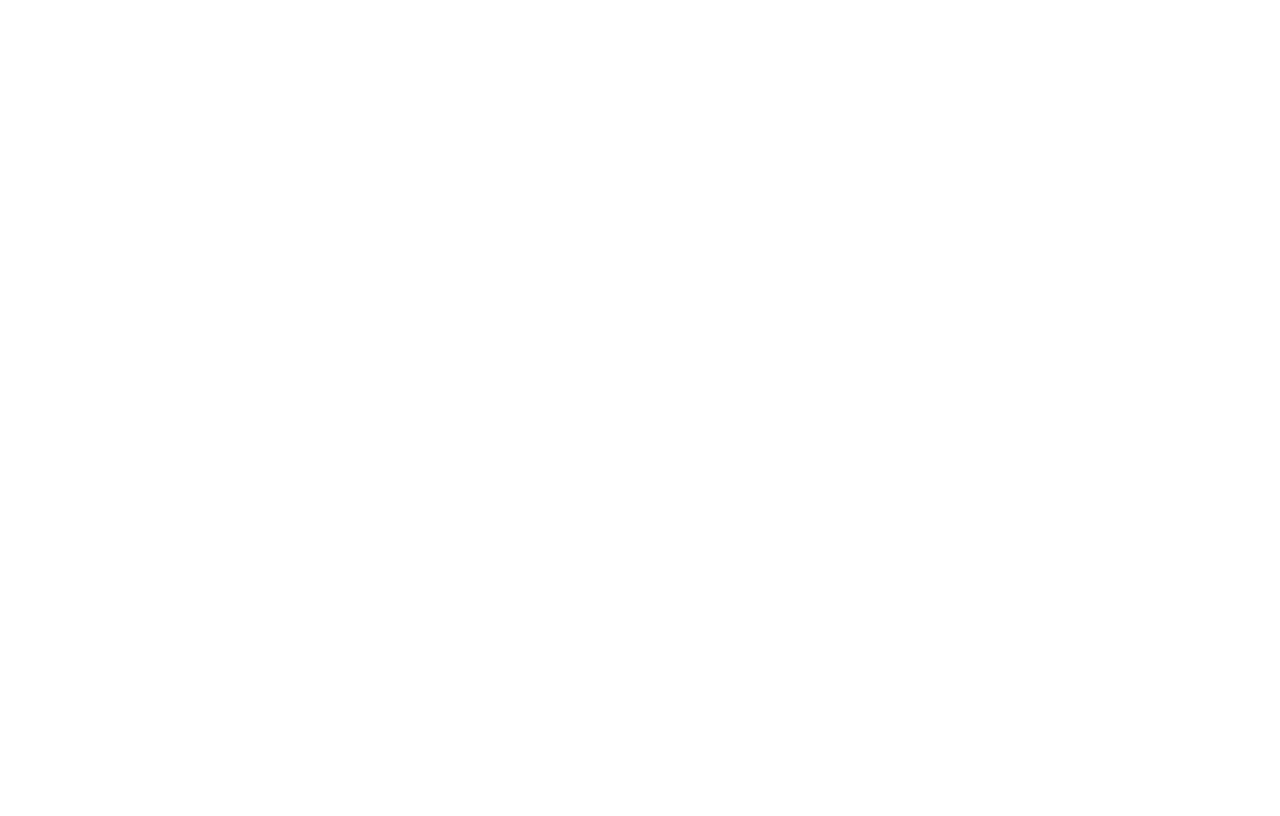
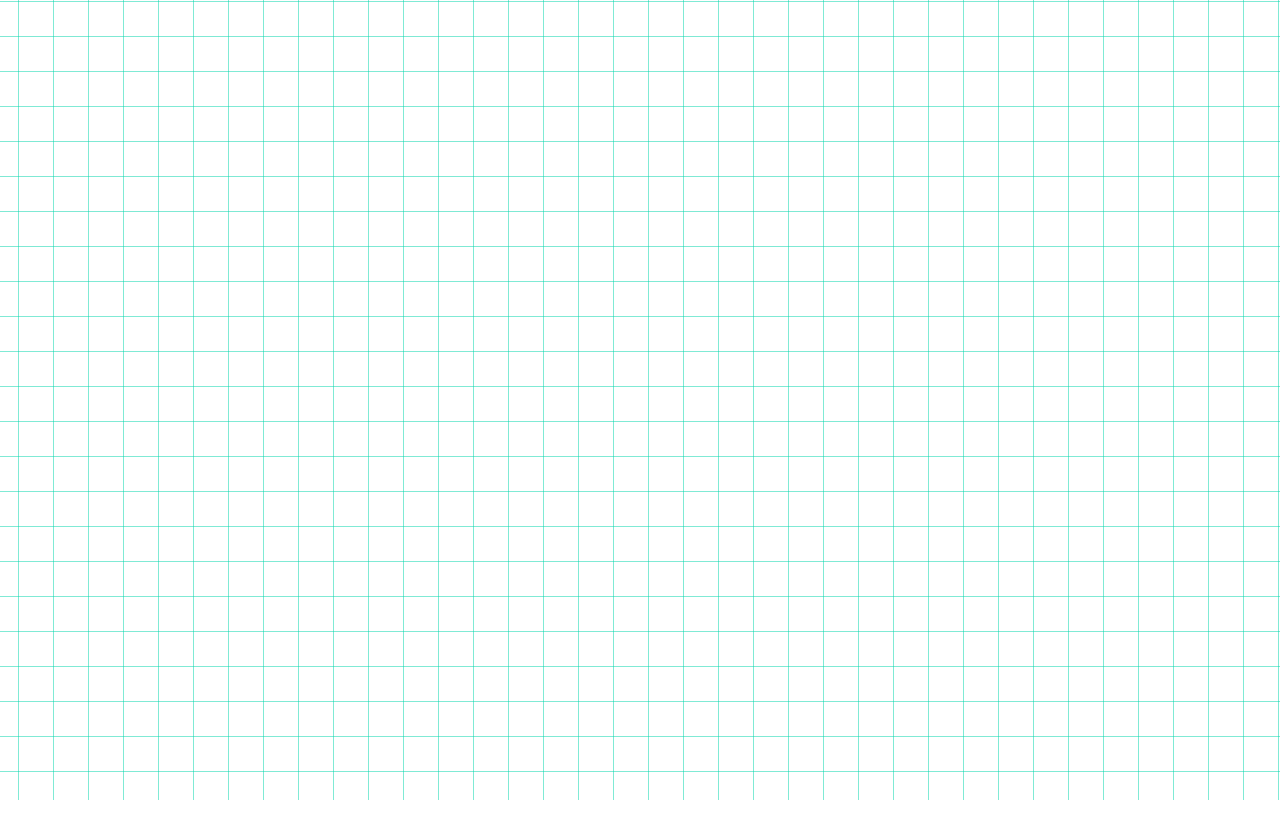
Before and after one commit to joenikkai/salmon, a Svelte app in the folder app/salmon/frontend/: page / in a window 1280 px wide. Built offline with nearby package versions, Linux system fonts and the light colour scheme.

Commit message:
feat: added a background pattern

```diff
--- a/app/salmon/frontend/public/style.css
+++ b/app/salmon/frontend/public/style.css
@@ -1,14 +1,30 @@
 :root{
     --salmon-background: #e3e2dbff;
     --salmon-accent-1: #fa8072;
+    --salmon-accent-2:#00d4aa;
 
+    --background-pattern-spacing:36px;
 }
 
 
 .bg {
-    background-color: var(--salmon-background);
+    position: fixed;
+    inset: 0;
+    z-index: -1;
+    background-image:
+    repeating-linear-gradient(to left,var(--salmon-accent-2) 1px,transparent 2px,transparent var(--background-pattern-spacing)),
+    repeating-linear-gradient(to bottom,var(--salmon-accent-2) 1px,transparent 2px,transparent var(--background-pattern-spacing));
 }
-.bg::after {
-    background-color: transparent;
-    /*background-image: ;*/
+
+
+body {
+    min-height: 100vh;
+    min-height: 100dvh;
+    display: flex;
+    flex-direction: column;             /* content area + footer pinned to the bottom */
+    /* Respect mobile safe areas (notch / home indicator). No bottom padding:
+       the footer sits flush at the bottom edge. */
+    /* Wider outer margins on the golden scale (φ² top/right, φ³ left). */
+    padding: max(var(--s-4), env(safe-area-inset-top)) max(var(--s-4), env(safe-area-inset-right))
+             0 max(var(--s-5), env(safe-area-inset-left));
 }
```
